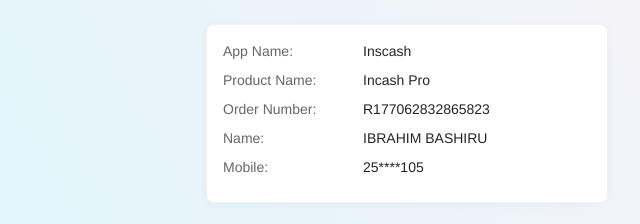
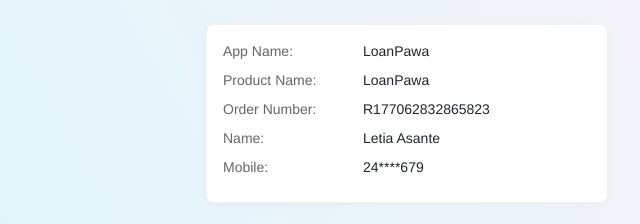
Before and after one commit to mascot111/newrepayment, a plain HTML site: page index.html in a window 1280 px wide. Shown: the top 224 px of the page, 233-873 px from the left. Drawn offline with Linux system fonts and the light colour scheme.

Commit message:
Made minor changes

```diff
--- a/index.html
+++ b/index.html
@@ -9,11 +9,11 @@
 <body>
     <div class="app-container">
         <div class="header-card">
-            <div class="header-row"><span class="header-label">App Name:</span> <span class="header-val">Inscash</span></div>
-            <div class="header-row"><span class="header-label">Product Name:</span> <span class="header-val">Incash Pro</span></div>
+            <div class="header-row"><span class="header-label">App Name:</span> <span class="header-val">LoanPawa</span></div>
+            <div class="header-row"><span class="header-label">Product Name:</span> <span class="header-val">LoanPawa</span></div>
             <div class="header-row"><span class="header-label">Order Number:</span> <span class="header-val">R177062832865823</span></div>
-            <div class="header-row"><span class="header-label">Name:</span> <span class="header-val">IBRAHIM BASHIRU</span></div>
-            <div class="header-row"><span class="header-label">Mobile:</span> <span class="header-val">25****105</span></div>
+            <div class="header-row"><span class="header-label">Name:</span> <span class="header-val">Letia Asante</span></div>
+            <div class="header-row"><span class="header-label">Mobile:</span> <span class="header-val">24****679</span></div>
         </div>
 
         <h3 class="menu-title">Please select a payment method</h3>
```
